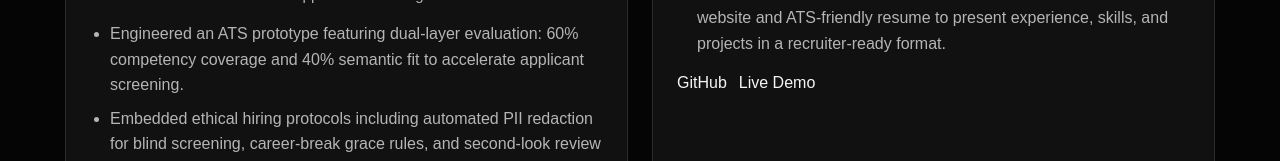
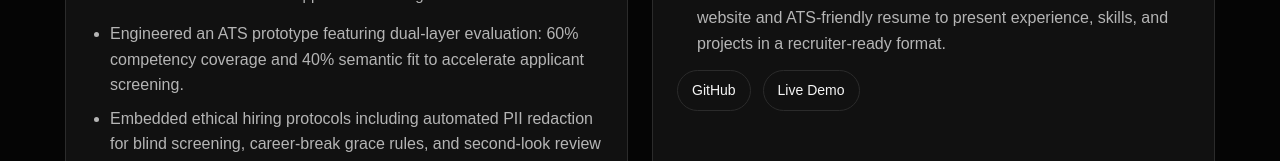
Before and after one commit to 09vardhan/My-portfolio, a plain HTML site: page project.html in a window 1280 px wide. Shown: the part 736-897 px from the top of the page. Drawn offline with Linux system fonts and the light colour scheme.

Commit message:
Update project.html

```diff
--- a/project.html
+++ b/project.html
@@ -213,8 +213,8 @@
               <li>HR Portfolio & Resume Development: Built a personal HR portfolio website and ATS‑friendly resume to present experience, skills, and projects in a recruiter‑ready format.</li>
             </ul>
             <div class="links">
-              <a class="link-bt" href="https://github.com/09vardhan/My-portfolio" target="_blank" rel="noopener noreferrer">GitHub</a>
-              <a class="link-bt" href="https://09vardhan.github.io/My-portfolio/" target="_blank" rel="noopener noreferrer">Live Demo</a>
+              <a class="link-btn" href="https://github.com/09vardhan/My-portfolio" target="_blank" rel="noopener noreferrer">GitHub</a>
+              <a class="link-btn" href="https://09vardhan.github.io/My-portfolio/" target="_blank" rel="noopener noreferrer">Live Demo</a>
             </div>
           </div>
         </div>
```
